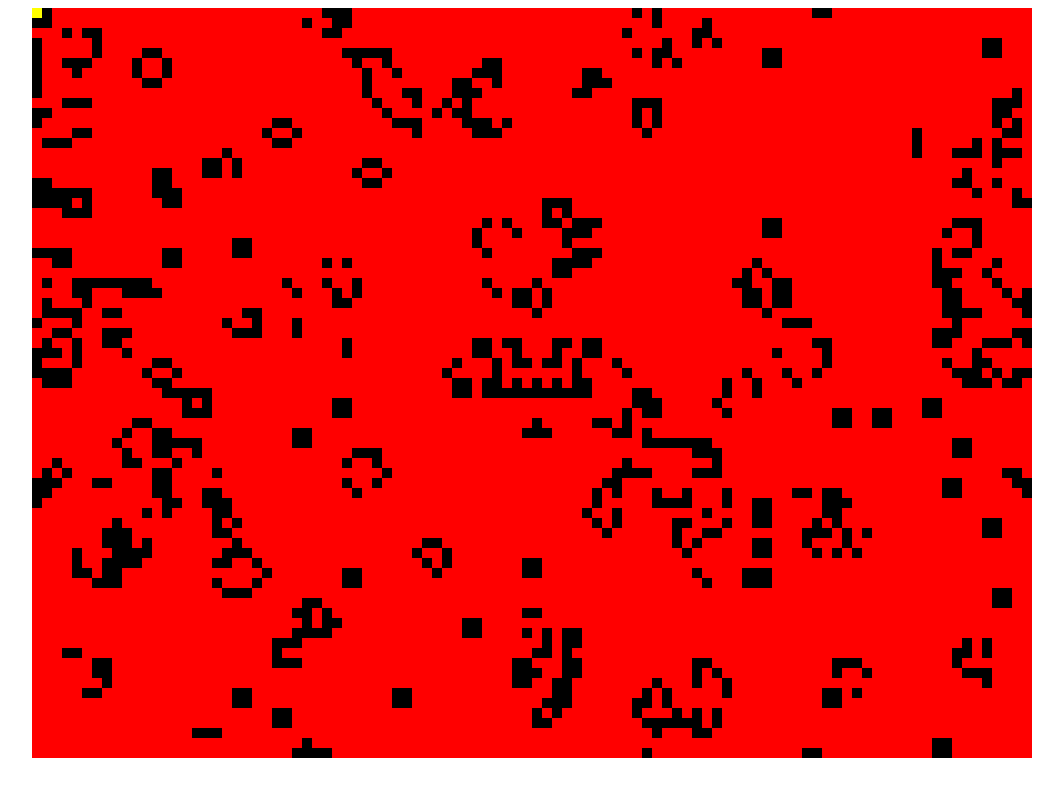
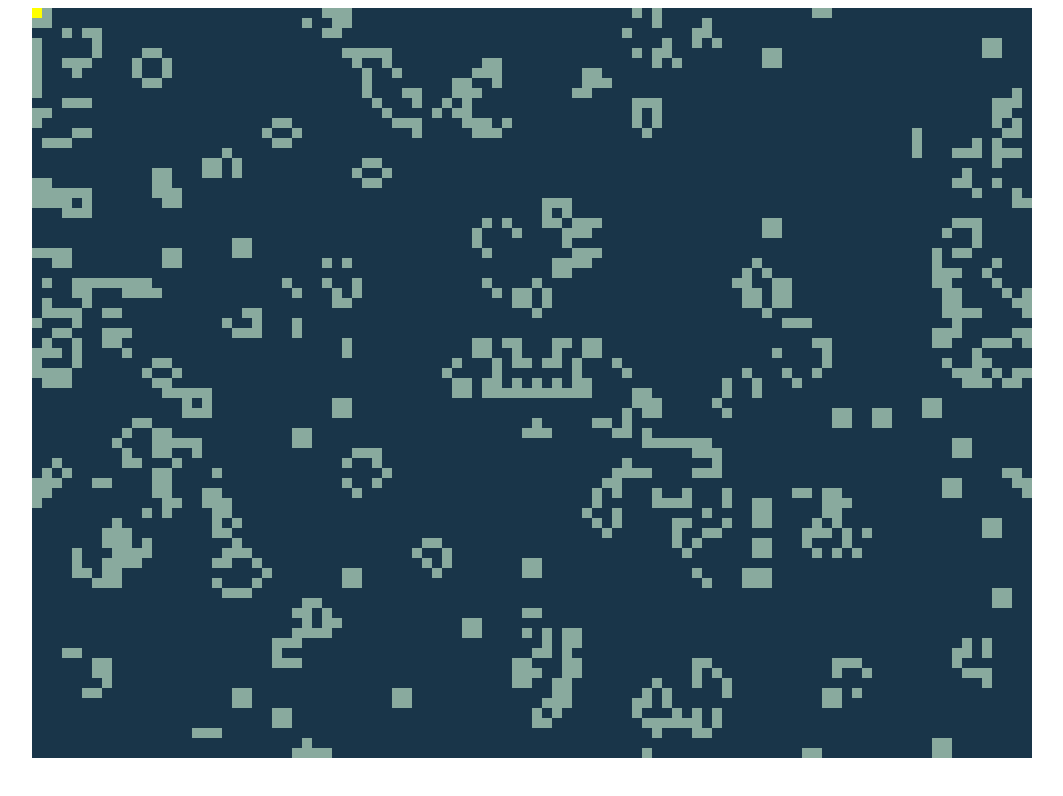
Before and after one commit to rkistaps/game-of-life, a plain HTML site: page index.html in a window 1280 px wide. Shown: the whole page, without its empty margins (108-1171 px from the left). Drawn offline with Linux system fonts and the light colour scheme.

Commit message:
Color changes

```diff
--- a/game.js
+++ b/game.js
@@ -1,6 +1,8 @@
 window.onload = function () {
 
-    game.init({}).start()
+    game.init({
+
+    }).start()
 
 }
 
@@ -14,10 +16,10 @@ const game = {
         minLimit: 2,
         maxLimit: 3,
         resolution: 10,
-        dotColor: 'black',
-
+        dotColor: '#89aa9e',
+        fieldColor: '#193549',
         snakeSpeed: 0.05,
-        snakeColor: 'yellow',
+        snakeColor: '#a5ff90',
 
     },
 
@@ -118,6 +120,8 @@ const game = {
 
         this.canvas = document.getElementById("field");
         this.ctx = this.canvas.getContext("2d");
+
+        this.canvas.style.backgroundColor = this.conf.fieldColor
 
         this.canvas.setAttribute('width', this.conf.cols * this.conf.resolution)
         this.canvas.setAttribute('height', this.conf.rows * this.conf.resolution)
@@ -272,7 +276,8 @@ const game = {
                 var item = this.snake.tail[i]
 
                 if (item.x == this.snake.x && item.y == this.snake.y) {
-                    this.snake.tail = []
+
+                    this.deleteSnake(this.snake)
                     collided = true
                     break
                 }
@@ -312,6 +317,20 @@ const game = {
         }
 
         console.log('Tail: ' + this.snake.tail.length)
+
+    },
+
+    // turn into dots
+    deleteSnake: function (snake) {
+
+        for (var i in snake.tail) {
+
+            var item = this.snake.tail[i]
+            this.field[item.x][item.y] = 1
+
+        }
+
+        snake.tail = []
 
     },
 
--- a/index.html
+++ b/index.html
@@ -7,7 +7,7 @@
 
 <body>
 
-    <canvas width="0" height="0" id="field" style="margin: auto;background-color: red;display: block">
+    <canvas width="0" height="0" id="field" style="margin: auto;display: block">
 
     </canvas>
 
```
